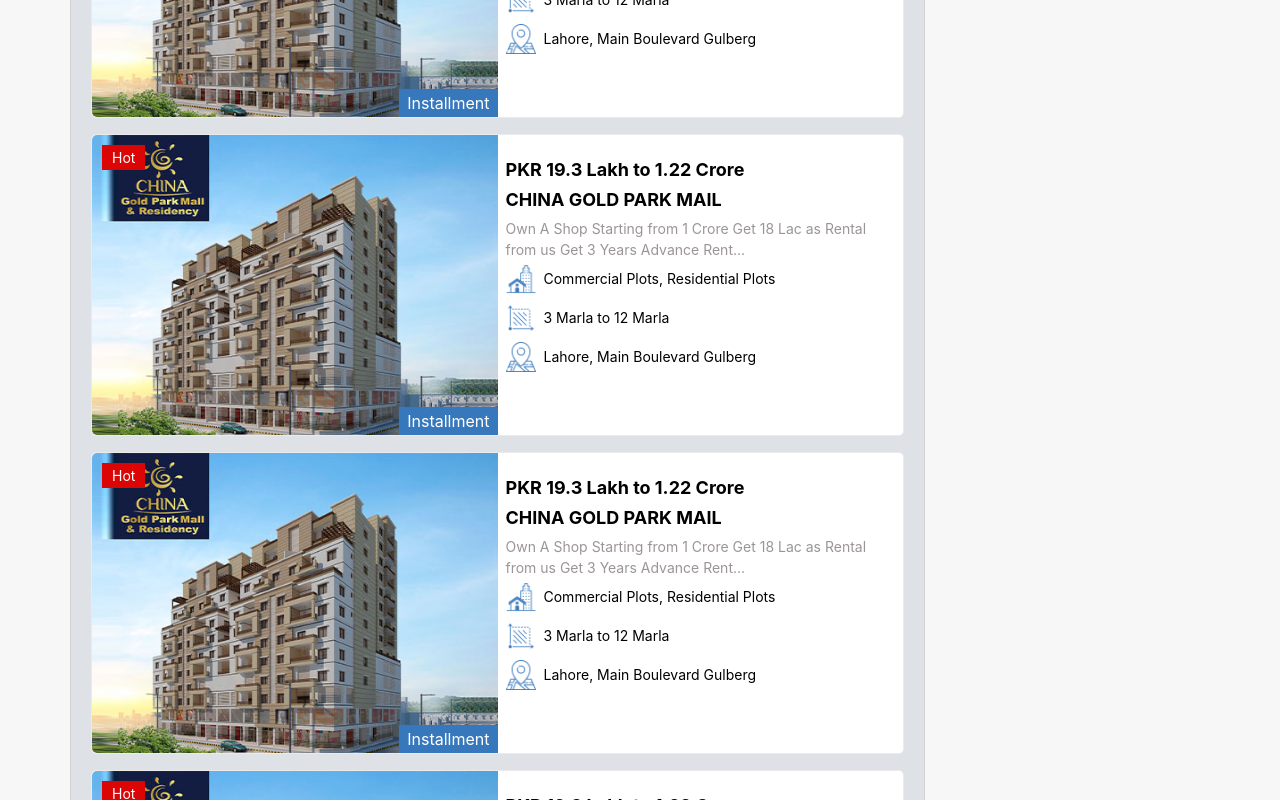
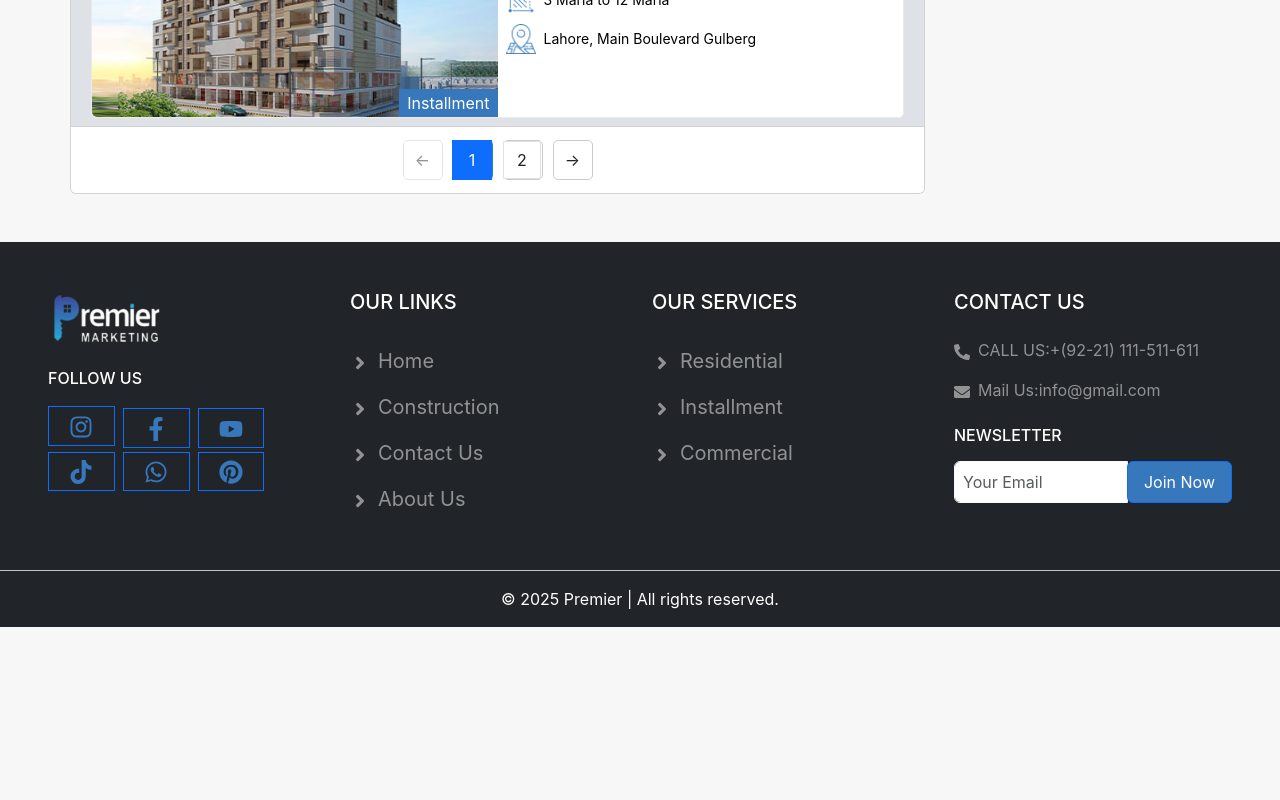
Before and after one commit to tammor006/frontend, a React (Create React App) app: page /listings in a window 1280 px wide. Shown: the part 4020-4820 px from the top of the page. After the commit the page ends 4647 px from the top, so only its background shows below. Built offline with nearby package versions, Linux system fonts and the light colour scheme.

Commit message:
roohtfohtio

```diff
--- a/src/pages/PropertyListing.js
+++ b/src/pages/PropertyListing.js
@@ -29,20 +29,19 @@
 //     return null; // Avoid rendering the component
 // }
   const [currentPage, setCurrentPage] = useState(0);
-  // const [searchTerm, setSearchTerm] = useState("");
-  // const [selectedCategory, setSelectedCategory] = useState("All");
+  const [searchTerm, setSearchTerm] = useState("");
+  const [selectedCategory, setSelectedCategory] = useState("All");
   const [viewMode, setViewMode] = useState("list"); // "grid" or "list"
 
-//   const filteredProducts = projects.filter(
-//     (product) =>
-//         (selectedCategory === "All" || product.category === selectedCategory) &&
-//         product.name.toLowerCase().includes(searchTerm.toLowerCase())
-// );
+  const filteredProducts = projects.filter(
+    (product) =>
+        (selectedCategory === "All" || product.category === selectedCategory) &&
+        product.name.toLowerCase().includes(searchTerm.toLowerCase())
+);
 
-  // const offset = currentPage * ITEMS_PER_PAGE;
-  const currentItems = projects;
-  // filteredProducts.slice(offset, offset + ITEMS_PER_PAGE);
-  const pageCount = Math.ceil(projects.length / ITEMS_PER_PAGE);
+  const offset = currentPage * ITEMS_PER_PAGE;
+  const currentItems = filteredProducts.slice(offset, offset + ITEMS_PER_PAGE);
+  const pageCount = Math.ceil(filteredProducts.length / ITEMS_PER_PAGE);
   const totalRecord=projects.length;
   const startItem = currentPage * ITEMS_PER_PAGE + 1;
   const endItem = Math.min((currentPage + 1) * ITEMS_PER_PAGE, totalRecord);
@@ -216,7 +215,7 @@
         </Row>
             </CardBody>
             <CardFooter className="bg-white">
-            {[projects].length > ITEMS_PER_PAGE && (
+            {filteredProducts.length > ITEMS_PER_PAGE && (
         <ReactPaginate
           previousLabel={"←"}
           nextLabel={"→"}
```
